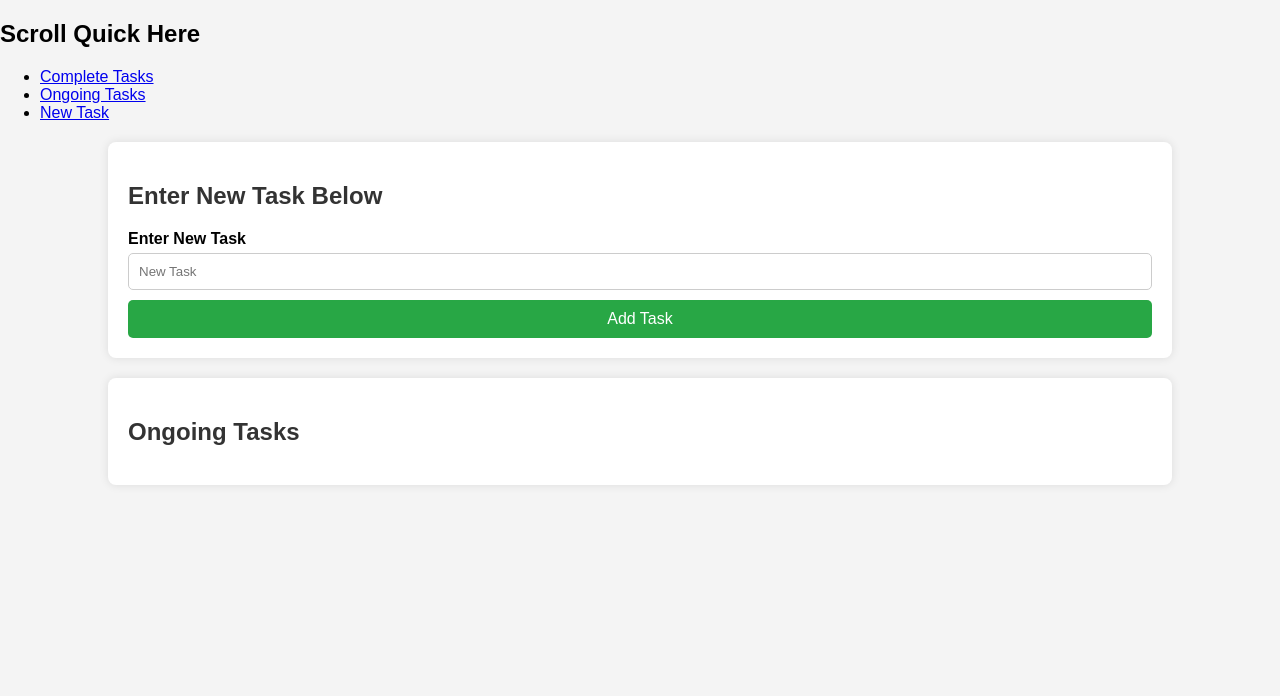
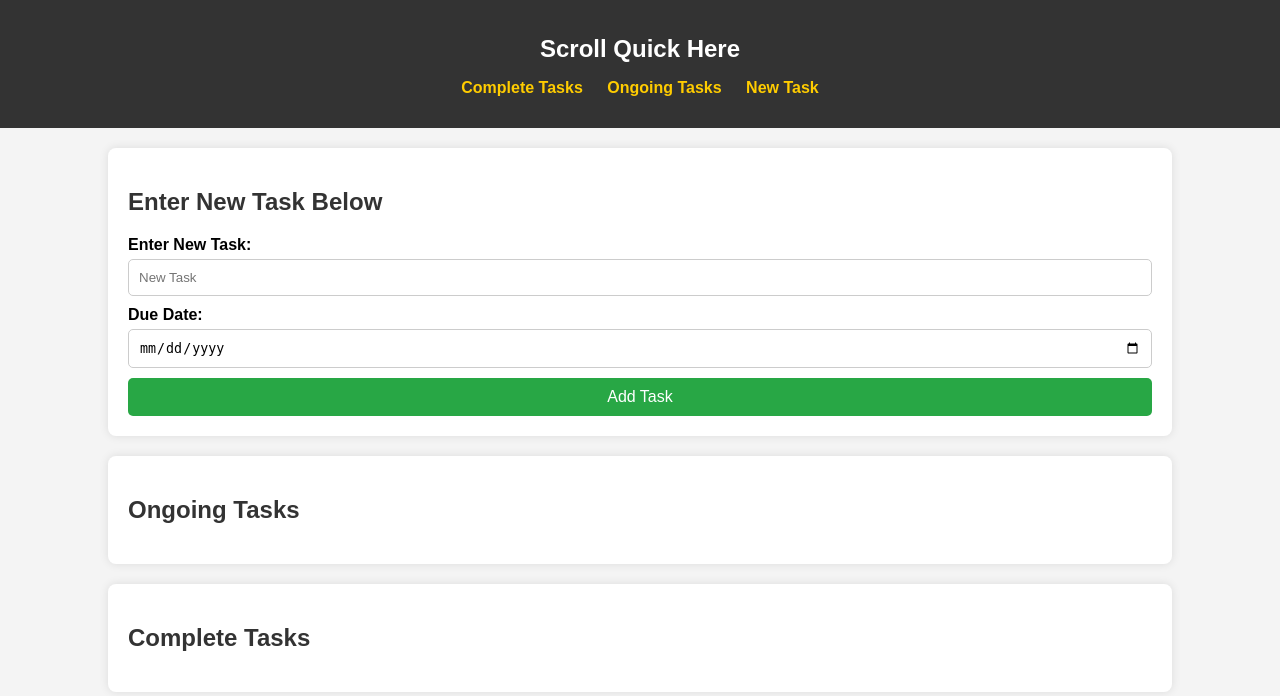
Before and after one commit to kipp2/ToDoList-API, a Flask app: template templates/index.html in a window 1280 px wide. Shown: the top 696 px of the page. Run offline with Flask 3, Linux system fonts and the light colour scheme; the template is opened without the code that fills it, so the values that code supplies are empty; parts of the project's set-up code (start-up, migrations or seed data) failed here and were passed over.

Commit message:
cut the cord and fight the urge

```diff
--- a/templates/index.html
+++ b/templates/index.html
@@ -1,34 +1,74 @@
 <!DOCTYPE html>
-<html>
+<html lang="en">
     <head>
-       <title>To do List</title>
+       <meta charset="UTF-8">
+       <meta name="viewport" content="width=device-width, initial-scale=1.0">
+       <title>To-Do List</title>
        <link rel="stylesheet" href="/static/styles.css">
     </head>
     <body>
-        <nav class="Tasks">
+        <nav class="tasks">
             <h2>Scroll Quick Here</h2>
-            <ul class="Task-links">
-                <li><a href="Complete">Complete Tasks</a></li>
-                <li><a href="Incomplete">Ongoing Tasks</a></li>
-                <li><a href="Add Task">New Task</a></li>
+            <ul class="task-links">
+                <li><a href="#complete-tasks">Complete Tasks</a></li>
+                <li><a href="#incomplete-tasks">Ongoing Tasks</a></li>
+                <li><a href="#new-task">New Task</a></li>
             </ul>
         </nav>
-        <section class="New Task">
+
+        <section id="new-task" class="new-task">
             <h1>Enter New Task Below</h1>
-            <form id="New task">
-                <label for="new task">Enter New Task</label>
-                <input type="text" id="new task" placeholder="New Task">
+            <form id="task-form">
+                <label for="task-input">Enter New Task:</label>
+                <input type="text" id="task-input" placeholder="New Task" required>
+
+                <label for="due-date">Due Date:</label>
+                <input type="date" id="due-date" required>
+
                 <button type="submit" class="btn">Add Task</button>
             </form>
         </section>
-        <section class="Incomplete Task">
+
+        <section id="incomplete-tasks" class="incomplete-tasks">
             <h1>Ongoing Tasks</h1>
-            <div class="Ongoing Task">
-                <!--Insert Logic to display incomplete tasks here-->
-
+            <div class="task-list" id="ongoing-task-list">
+                <!-- Newly created tasks will be displayed here -->
             </div>
         </section>
 
+        <section id="complete-tasks" class="complete-tasks">
+            <h1>Complete Tasks</h1>
+            <div class="task-list" id="completed-task-list">
+                <!-- Completed tasks will be displayed here -->
+            </div>
+        </section>
 
+        <script>
+            document.getElementById("task-form").addEventListener("submit", function(event) {
+                event.preventDefault();
+
+                // Get input values
+                let taskName = document.getElementById("task-input").value;
+                let dueDate = document.getElementById("due-date").value;
+                let creationDate = new Date().toLocaleString(); // Capture current date & time
+
+                // Create task element
+                let taskElement = document.createElement("div");
+                taskElement.classList.add("task-item");
+                taskElement.innerHTML = `
+                    <p><strong>Task:</strong> ${taskName}</p>
+                    <p><strong>Created:</strong> ${creationDate}</p>
+                    <p><strong>Due:</strong> ${dueDate}</p>
+                    <button class="complete-btn">Mark as Complete</button>
+                `;
+
+                // Append to Ongoing Tasks
+                document.getElementById("ongoing-task-list").appendChild(taskElement);
+
+                // Clear form inputs
+                document.getElementById("task-input").value = "";
+                document.getElementById("due-date").value = "";
+            });
+        </script>
     </body>
 </html>
```
